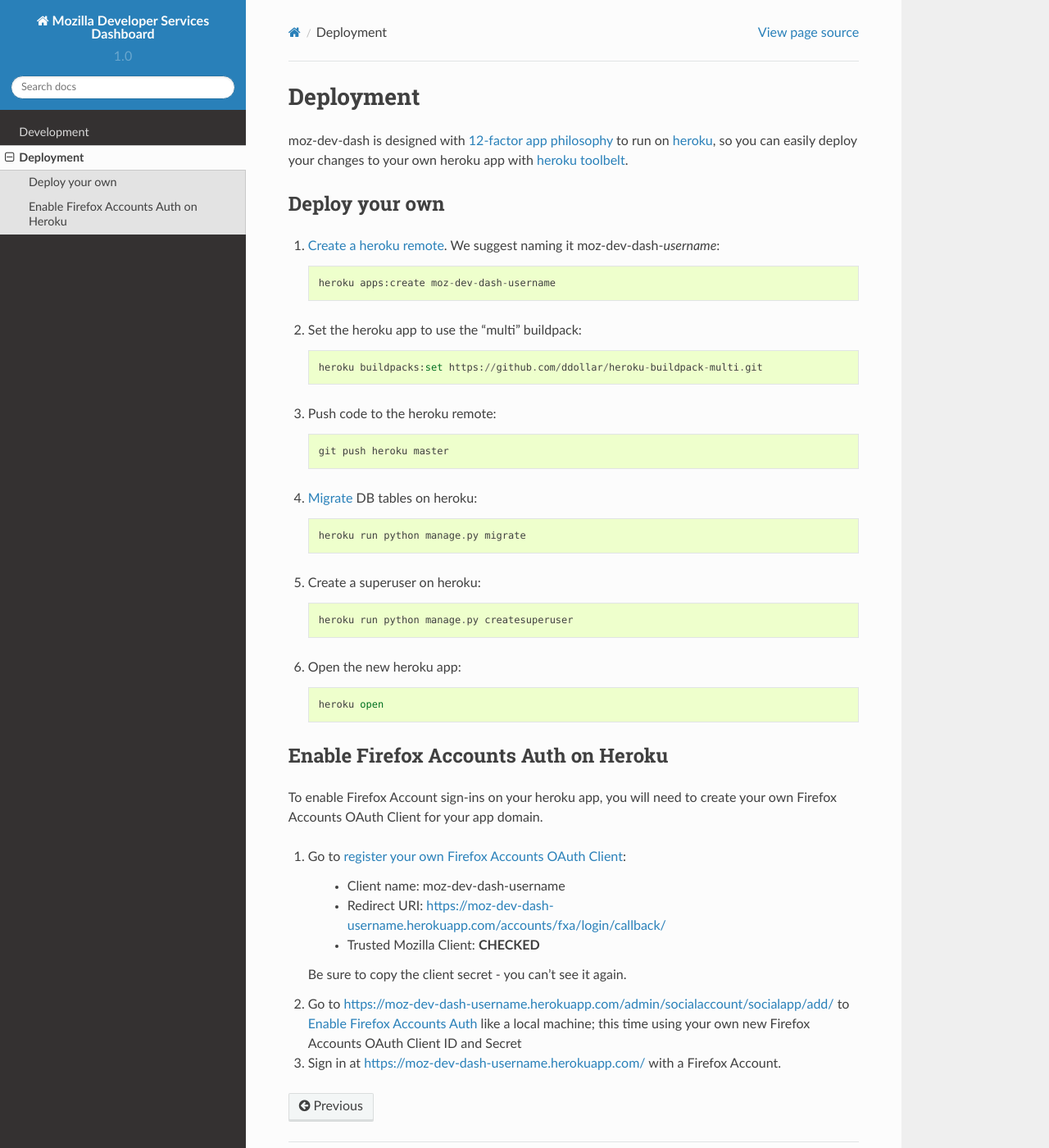
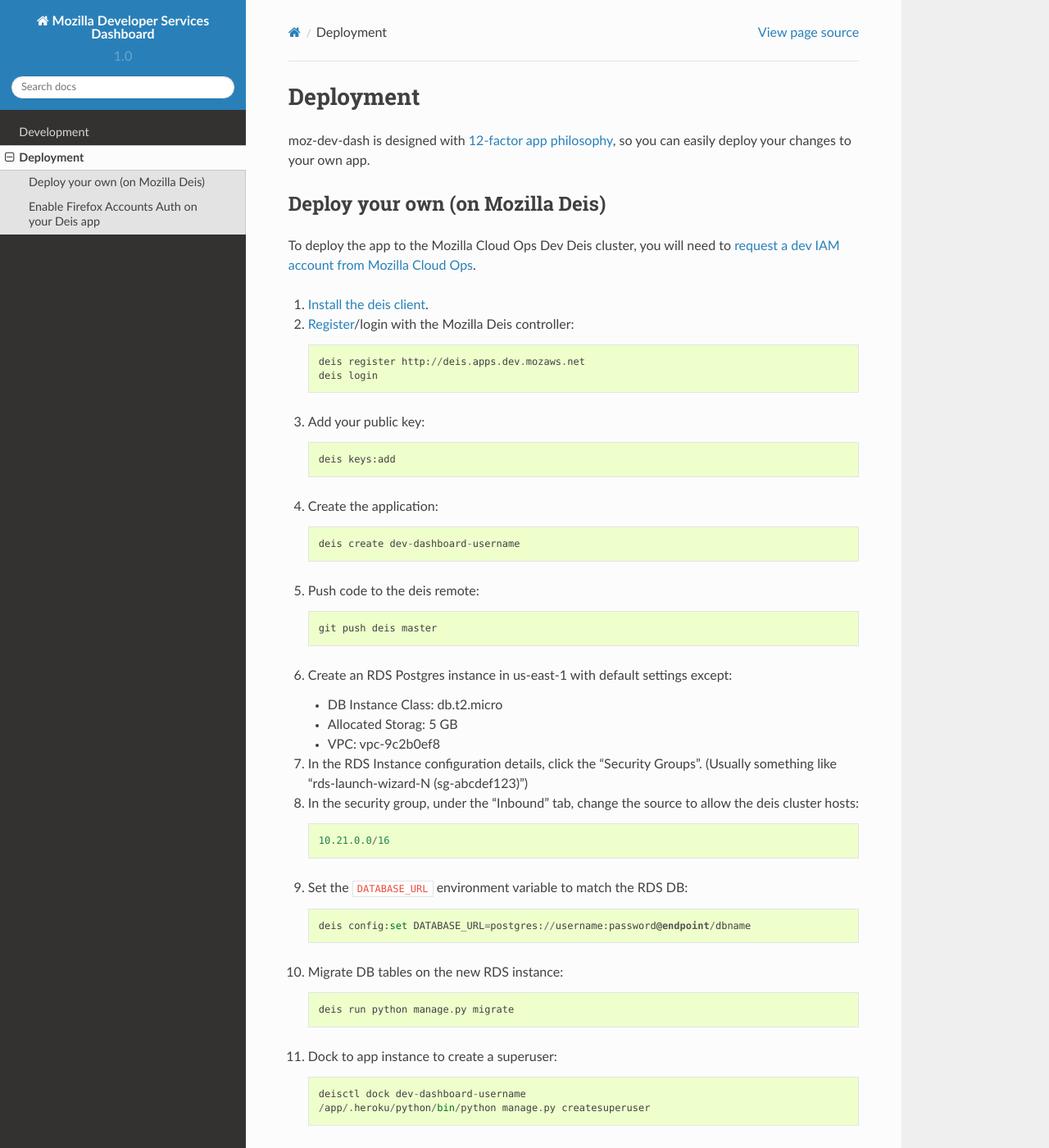
Before and after one commit to mozilla-services/push-dev-dashboard, a Sphinx documentation site: the page built from docs/deployment.rst, in a window 1280 px wide and 1400 px high. Shown: the whole window at 82% size. Built offline with Sphinx 7.4.7 and the Read the Docs theme 2.0.0, drawn with Linux system fonts in a browser that asks for light colours; some of the changed text lies outside the part shown.

Commit message:
update docs & manifests for dockerfile in deis

```diff
--- a/docs/deployment.rst
+++ b/docs/deployment.rst
@@ -1,63 +1,93 @@
 Deployment
 ==========
 
-moz-dev-dash is designed with `12-factor app philosophy`_ to run on `heroku`_, so you
-can easily deploy your changes to your own heroku app with `heroku toolbelt`_.
+moz-dev-dash is designed with `12-factor app philosophy`_, so you can easily
+deploy your changes to your own app.
 
 
-Deploy your own
----------------
+Deploy your own (on Mozilla Deis)
+---------------------------------
 
-#. `Create a heroku remote`_. We suggest naming it moz-dev-dash-`username`::
+To deploy the app to the Mozilla Cloud Ops Dev Deis cluster, you will need to
+`request a dev IAM account from Mozilla Cloud Ops`_.
 
-    heroku apps:create moz-dev-dash-username
+#. `Install the deis client`_.
 
-#. Set the heroku app to use the "multi" buildpack::
+#. `Register`_/login with the Mozilla Deis controller::
 
-    heroku buildpacks:set https://github.com/ddollar/heroku-buildpack-multi.git
+    deis register http://deis.apps.dev.mozaws.net
+    deis login
 
-#. Push code to the heroku remote::
+#. Add your public key::
 
-    git push heroku master
+    deis keys:add
 
-#. `Migrate`_ DB tables on heroku::
+#. Create the application::
 
-    heroku run python manage.py migrate
+    deis create dev-dashboard-username
 
-#. Create a superuser on heroku::
+#. Push code to the deis remote::
 
-    heroku run python manage.py createsuperuser
+    git push deis master
 
-#. Open the new heroku app::
+#. Create an RDS Postgres instance in us-east-1 with default settings except:
 
-    heroku open
+   * DB Instance Class: db.t2.micro
+   * Allocated Storag: 5 GB
+   * VPC: vpc-9c2b0ef8
 
-Enable Firefox Accounts Auth on Heroku
---------------------------------------
+#. In the RDS Instance configuration details, click the "Security Groups".
+   (Usually something like "rds-launch-wizard-N (sg-abcdef123)")
 
-To enable Firefox Account sign-ins on your heroku app, you will need to create
+#. In the security group, under the "Inbound" tab, change the source to allow
+   the deis cluster hosts::
+
+    10.21.0.0/16
+
+#. Set the ``DATABASE_URL`` environment variable to match the RDS DB::
+
+    deis config:set DATABASE_URL=postgres://username:password@endpoint/dbname
+
+#. Migrate DB tables on the new RDS instance::
+
+    deis run python manage.py migrate
+
+#. Dock to app instance to create a superuser::
+
+    deisctl dock dev-dashboard-username
+    /app/.heroku/python/bin/python manage.py createsuperuser
+
+#. Open the new deis app::
+
+    deis open
+
+.. _request a dev IAM account from Mozilla Cloud Ops: https://mana.mozilla.org/wiki/display/SVCOPS/Requesting+A+Dev+IAM+account+from+Cloud+Operations
+.. _Install the deis client: http://docs.deis.io/en/latest/using_deis/install-client.html
+.. _Register: http://docs.deis.io/en/latest/using_deis/register-user.html
+
+
+Enable Firefox Accounts Auth on your Deis app
+---------------------------------------------
+
+To enable Firefox Account sign-ins on your Deis app, you will need to create
 your own Firefox Accounts OAuth Client for your app domain.
 
 #. Go to `register your own Firefox Accounts OAuth Client`_:
 
     * Client name: moz-dev-dash-username
-    * Redirect URI: https://moz-dev-dash-username.herokuapp.com/accounts/fxa/login/callback/
+    * Redirect URI: http://dev-dashboard-username.apps.dev.mozaws.net/accounts/fxa/login/callback/
     * Trusted Mozilla Client: **CHECKED**
 
    Be sure to copy the client secret - you can't see it again.
 
-#. Go to https://moz-dev-dash-username.herokuapp.com/admin/socialaccount/socialapp/add/
+#. Go to http://dev-dashboard.apps-username.dev.mozaws.net//admin/socialaccount/socialapp/add/
    to :ref:`enable Firefox Accounts Auth` like a local machine; this time using your own new Firefox Accounts OAuth Client ID and Secret
 
-#. Sign in at https://moz-dev-dash-username.herokuapp.com/ with a Firefox
+#. Sign in at http://dev-dashboard.apps.dev.mozaws.net/ with a Firefox
    Account.
 
 
 .. _12-factor app philosophy: http://12factor.net/
-.. _heroku toolbelt: https://toolbelt.heroku.com/
-.. _Create a heroku remote: https://devcenter.heroku.com/articles/git#creating-a-heroku-remote
 .. _register your own Firefox Accounts OAuth Client: https://oauth-stable.dev.lcip.org/console/client/register
 
-.. _heroku: https://www.heroku.com/
 .. _git hooks: http://git-scm.com/book/en/Customizing-Git-Git-Hooks
-.. _balanced.js: https://github.com/balanced/balanced-js
--- a/docs/development.rst
+++ b/docs/development.rst
@@ -4,11 +4,9 @@
 Requirements
 ------------
 
-* `postgres`_ for database
 * `python`_ 2.7, `virtualenv`_, `pip`_ for app server
 * `npm`_ for front-end testing
 
-.. _postgres: https://wiki.postgresql.org/wiki/Detailed_installation_guides
 .. _python: https://www.python.org/
 .. _virtualenv: http://docs.python-guide.org/en/latest/dev/virtualenvs/
 .. _pip: https://pip.readthedocs.org/en/latest/
```
Also changed, not shown: 2 other files.
